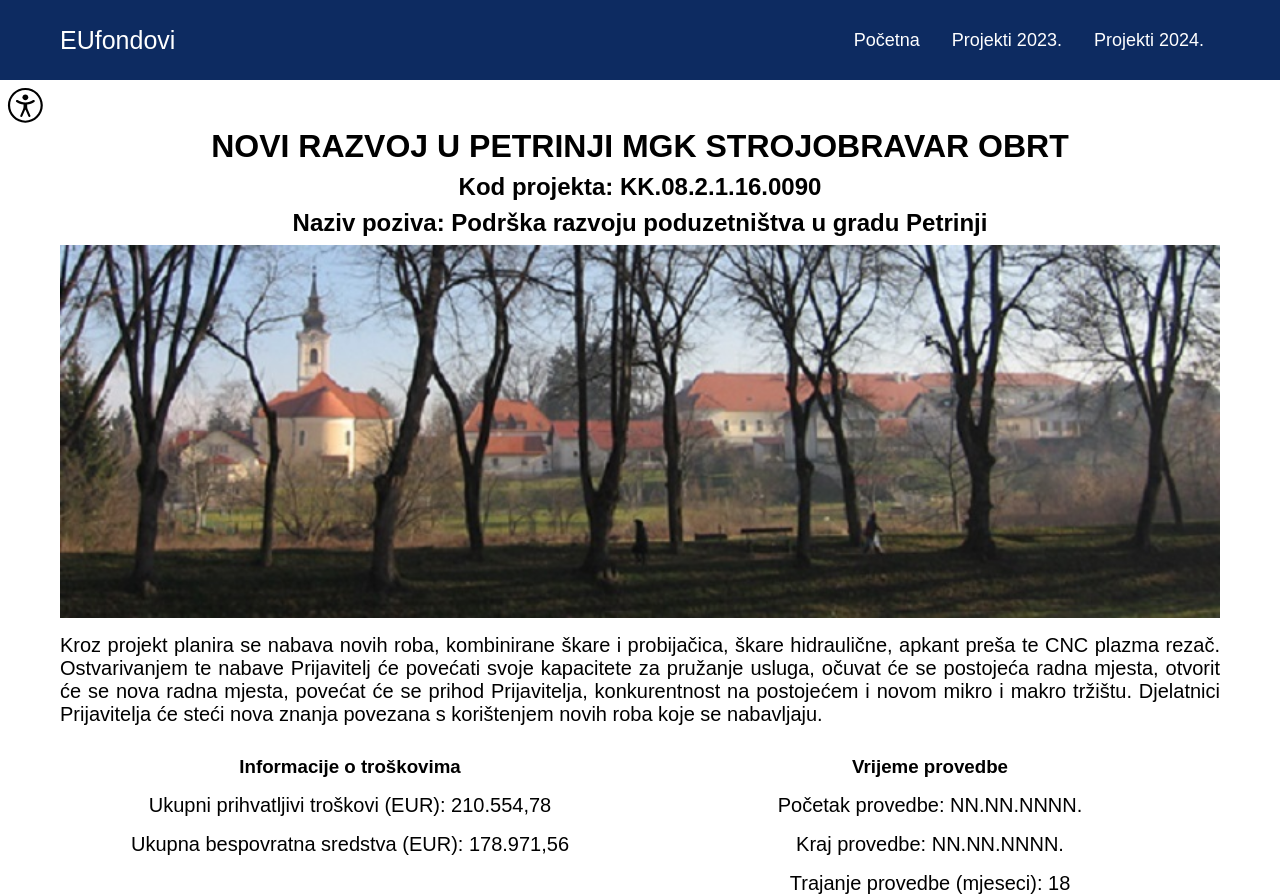
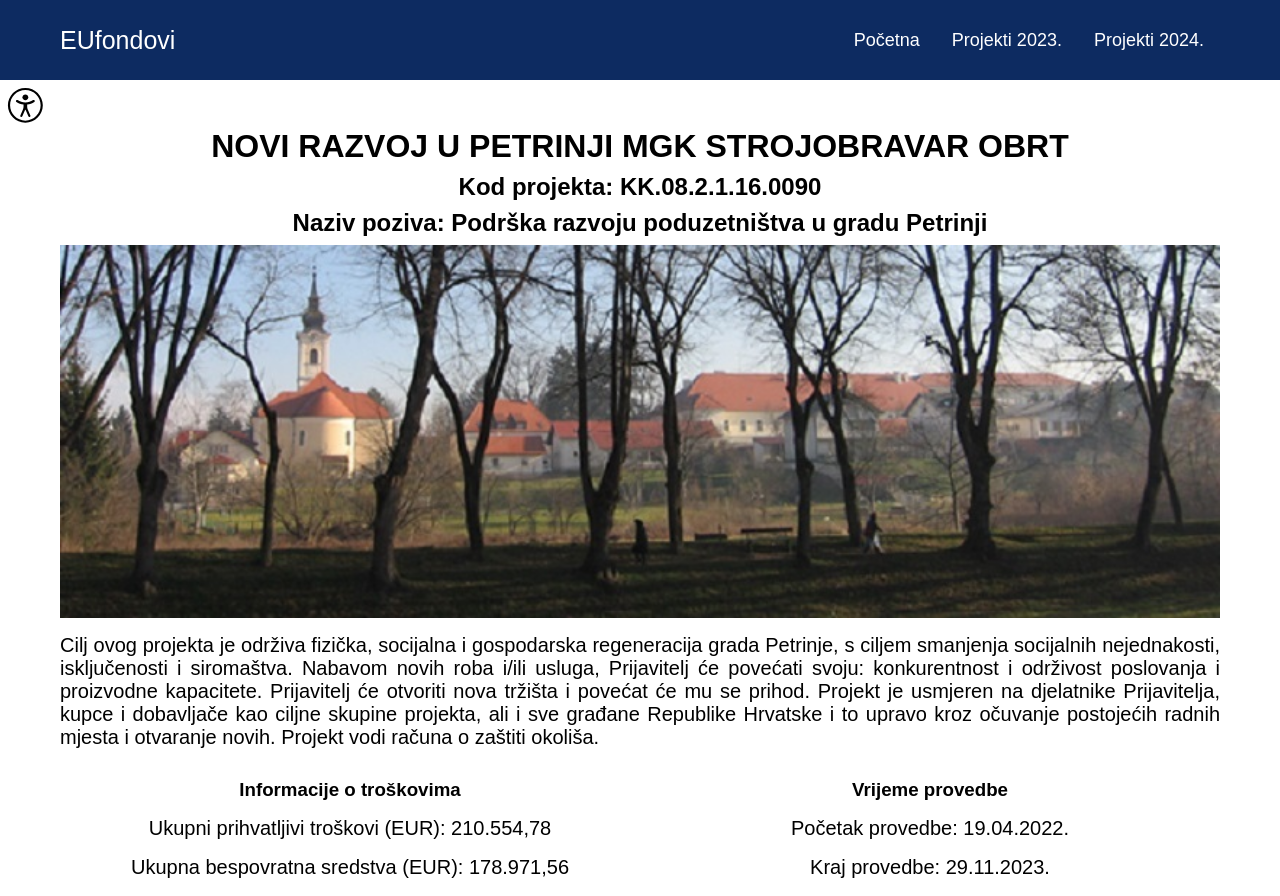
Before and after one commit to iivkov/eufondovi, a React (Create React App) app: page /mgk-strojobravar in a window 1280 px wide. Shown: the top 896 px of the page. Built offline with nearby package versions, Linux system fonts and the light colour scheme.

Commit message:
kabel-optika i mgk, novi build

```diff
--- a/src/components/HomePage.js
+++ b/src/components/HomePage.js
@@ -1,6 +1,6 @@
 import React, { useState, useEffect } from 'react';
 import axios from 'axios';
-// import EUnoteSite from './EUnoteSite';
+import EUnoteSite from './EUnoteSite';
 
 const HomePage = () => {
     const [data, setData] = useState([]);
@@ -27,7 +27,7 @@ const HomePage = () => {
 
     return (
         <div className="main_content">
-        {/* <EUnoteSite /> */}
+        <EUnoteSite />
         <h1>Dobrodošli!</h1>
         <div className="container">
             <p>Ovo su neki od naših projekata...</p>
--- a/src/components/companies/KabelOptikaPage.js
+++ b/src/components/companies/KabelOptikaPage.js
@@ -10,8 +10,11 @@ const KabelOptikaPage = () => {
         <h2>Naziv poziva: Podrška razvoju poduzetništva u gradu Petrinji</h2>
         <div className="container">
         <img src={Petrinja} alt="Slika Petrinje." style={{ width: '100%', height: 'auto' }} />
-            <p>Nabavom novih roba, Prijavitelj će povećati svoju konkurentnost i održivost poslovanja te proizvodne kapacitete.
-                Nabavlja se mini bager s priključcima te Tandem valjak. Također obuhvaća troškove transporta, montaže i stavljanja u probni rad, te edukacije za rad na siguran način, stručno osposobljavanje i stjecanje novih znanja i vještina djelatnika vezano uz robu koja se nabavlja.</p>
+        <p>Cilj ovog projekta je održiva fizička, socijalna i gospodarska regeneracija grada Petrinje, s ciljem smanjenja socijalnih nejednakosti, isključenosti i siromaštva.
+                Nabavom novih roba i/ili usluga, Prijavitelj će povećati svoju: konkurentnost i održivost poslovanja i proizvodne kapacitete.
+                Prijavitelj će otvoriti nova tržišta i povećat će mu se prihod.
+                Projekt je usmjeren na djelatnike Prijavitelja, kupce i dobavljače kao ciljne skupine projekta, ali i sve građane Republike Hrvatske i to upravo kroz očuvanje postojećih radnih mjesta i otvaranje novih.
+                Projekt vodi računa o zaštiti okoliša.</p>
             <div className="box">
                 <h3>Informacije o troškovima</h3>
                 <p>Ukupni prihvatljivi troškovi (EUR): 209.364,52</p>
@@ -19,9 +22,9 @@ const KabelOptikaPage = () => {
             </div>
             <div className="box">
                 <h3>Vrijeme provedbe</h3>
-                <p>Početak provedbe: NN.NN.NNNN.</p>
-                <p>Kraj provedbe: NN.NN.NNNN.</p>
-                <p>Trajanje provedbe (mjeseci): 18</p>
+                <p>Početak provedbe: 21.04.2022.</p>
+                <p>Kraj provedbe: 12.12.2023.</p>
+                <p>Trajanje provedbe (mjeseci): 20</p>
             </div>
         </div>
         <EUnoteProject />
--- a/src/components/companies/MGKStrojobravarPage.js
+++ b/src/components/companies/MGKStrojobravarPage.js
@@ -10,9 +10,11 @@ const MGKStrojobravarPage = () => {
         <h2>Naziv poziva: Podrška razvoju poduzetništva u gradu Petrinji</h2>
         <div className="container">
         <img src={Petrinja} alt="Slika Petrinje." style={{ width: '100%', height: 'auto' }} />
-            <p>Kroz projekt planira se nabava novih roba, kombinirane škare i probijačica, škare hidraulične, apkant preša te CNC plazma rezač.
-                Ostvarivanjem te nabave Prijavitelj će povećati svoje kapacitete za pružanje usluga, očuvat će se postojeća radna mjesta, otvorit će se nova radna mjesta, povećat će se prihod Prijavitelja, konkurentnost na postojećem i novom mikro i makro tržištu.
-                Djelatnici Prijavitelja će steći nova znanja povezana s korištenjem novih roba koje se nabavljaju.</p>
+        <p>Cilj ovog projekta je održiva fizička, socijalna i gospodarska regeneracija grada Petrinje, s ciljem smanjenja socijalnih nejednakosti, isključenosti i siromaštva.
+                Nabavom novih roba i/ili usluga, Prijavitelj će povećati svoju: konkurentnost i održivost poslovanja i proizvodne kapacitete.
+                Prijavitelj će otvoriti nova tržišta i povećat će mu se prihod.
+                Projekt je usmjeren na djelatnike Prijavitelja, kupce i dobavljače kao ciljne skupine projekta, ali i sve građane Republike Hrvatske i to upravo kroz očuvanje postojećih radnih mjesta i otvaranje novih.
+                Projekt vodi računa o zaštiti okoliša.</p>
             <div className="box">
                 <h3>Informacije o troškovima</h3>
                 <p>Ukupni prihvatljivi troškovi (EUR): 210.554,78</p>
@@ -20,9 +22,9 @@ const MGKStrojobravarPage = () => {
             </div>
             <div className="box">
                 <h3>Vrijeme provedbe</h3>
-                <p>Početak provedbe: NN.NN.NNNN.</p>
-                <p>Kraj provedbe: NN.NN.NNNN.</p>
-                <p>Trajanje provedbe (mjeseci): 18</p>
+                <p>Početak provedbe: 19.04.2022.</p>
+                <p>Kraj provedbe: 29.11.2023.</p>
+                <p>Trajanje provedbe (mjeseci): 20</p>
             </div>
         </div>
         <EUnoteProject />
--- a/src/index.js
+++ b/src/index.js
@@ -8,7 +8,7 @@ import { createBrowserRouter, RouterProvider } from "react-router-dom";
 
 import RootPage from './components/RootPage';
 import HomePage from './components/HomePage';
-import MedoPage from "./components/companies/MedoPage";
+import MedoGrupaPage from "./components/companies/MedoGrupaPage";
 import MalekinusicPage from './components/companies/MalekinusicPage';
 import PondtPage from './components/companies/PondtPage';
 import KabelOptikaPage from './components/companies/KabelOptikaPage';
@@ -28,7 +28,7 @@ const router = createBrowserRouter([
       },
       {
         path: "medogrupa",
-        element: <MedoPage />,
+        element: <MedoGrupaPage />,
       },
       {
         path: "malekinusic",
```
Also changed, not shown: public/projekti.json (+14 -14 lines), src/components/companies/MedoGrupaPage.js (renamed from src/components/companies/MedoPage.js), 1 other file (tests, documents, lock files or other folders).
